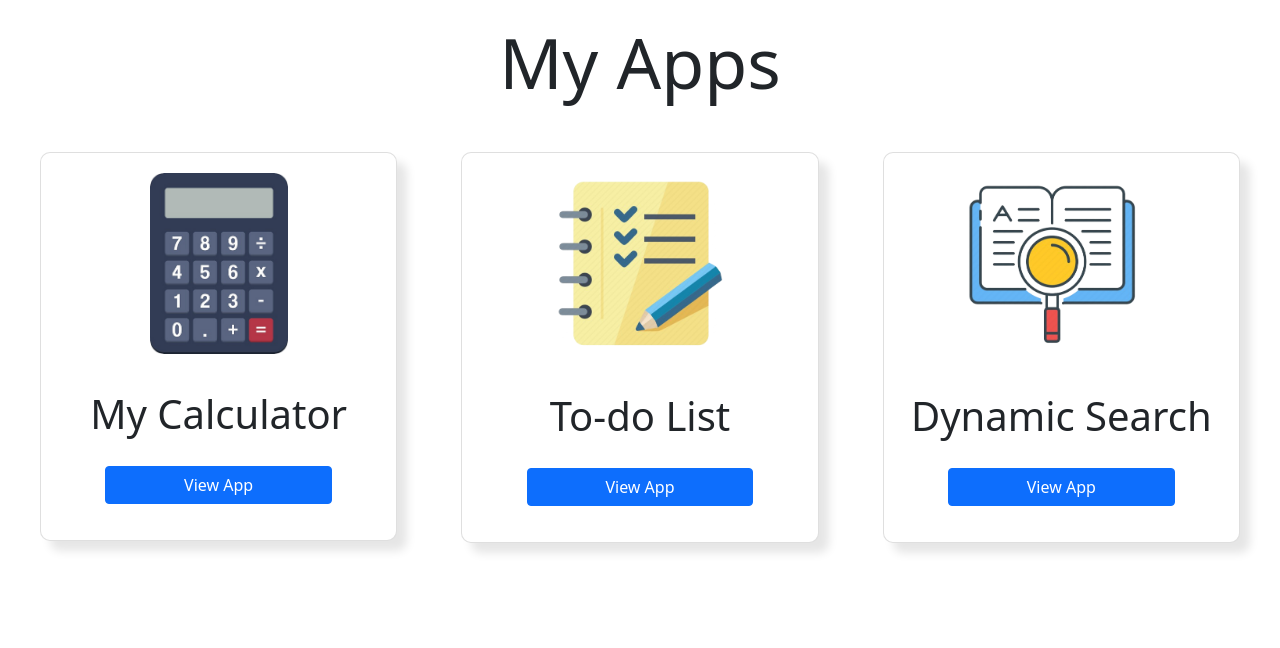
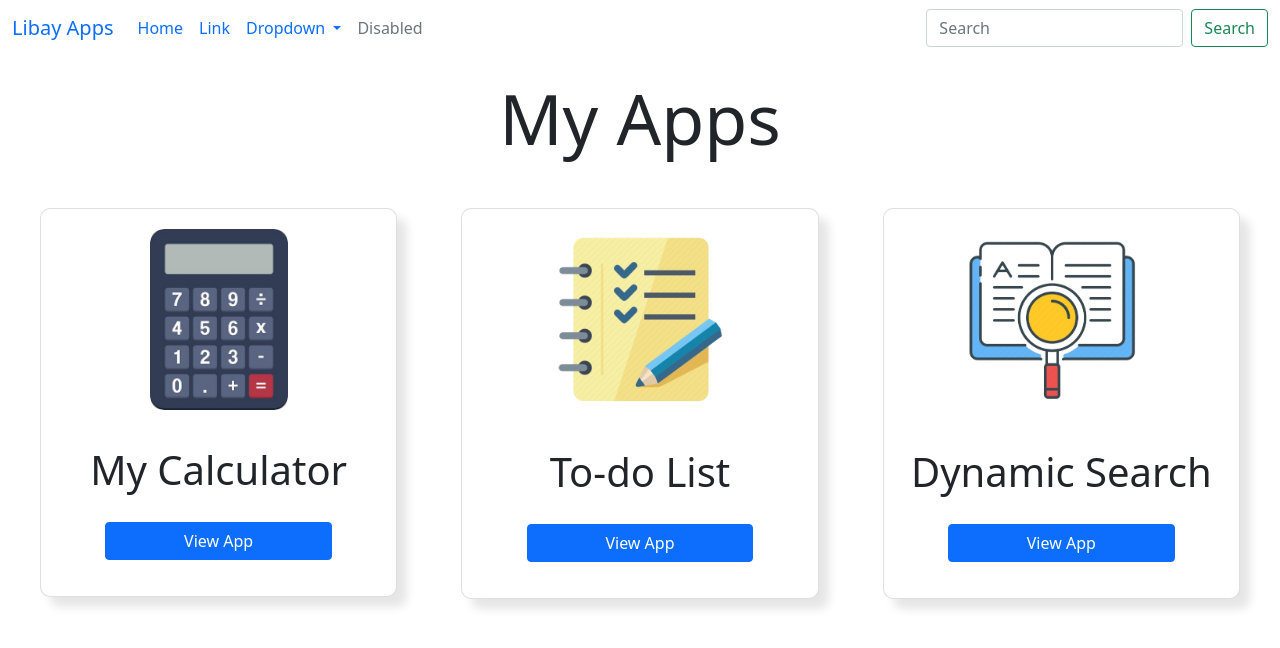
Before and after one commit to anjlibay/libay-my-app, a plain HTML site: page index.html in a window 1280 px wide. Drawn offline with nearby package versions, Linux system fonts and the light colour scheme.

Commit message:
Added nabvar in the index.html

```diff
--- a/index.html
+++ b/index.html
@@ -40,6 +40,42 @@
         }
     </style>
 </head>
+<nav class="navbar navbar-expand-lg bg-body-tertiary">
+    <div class="container-fluid">
+      <a class="navbar-brand" href="#">Libay Apps</a>
+      <button class="navbar-toggler" type="button" data-bs-toggle="collapse" data-bs-target="#navbarSupportedContent" aria-controls="navbarSupportedContent" aria-expanded="false" aria-label="Toggle navigation">
+        <span class="navbar-toggler-icon"></span>
+      </button>
+      <div class="collapse navbar-collapse" id="navbarSupportedContent">
+        <ul class="navbar-nav me-auto mb-2 mb-lg-0">
+          <li class="nav-item">
+            <a class="nav-link active" aria-current="page" href="#">Home</a>
+          </li>
+          <li class="nav-item">
+            <a class="nav-link" href="#">Link</a>
+          </li>
+          <li class="nav-item dropdown">
+            <a class="nav-link dropdown-toggle" href="#" role="button" data-bs-toggle="dropdown" aria-expanded="false">
+              Dropdown
+            </a>
+            <ul class="dropdown-menu">
+              <li><a class="dropdown-item" href="#">Action</a></li>
+              <li><a class="dropdown-item" href="#">Another action</a></li>
+              <li><hr class="dropdown-divider"></li>
+              <li><a class="dropdown-item" href="#">Something else here</a></li>
+            </ul>
+          </li>
+          <li class="nav-item">
+            <a class="nav-link disabled" aria-disabled="true">Disabled</a>
+          </li>
+        </ul>
+        <form class="d-flex" role="search">
+          <input class="form-control me-2" type="search" placeholder="Search" aria-label="Search">
+          <button class="btn btn-outline-success" type="submit">Search</button>
+        </form>
+      </div>
+    </div>
+  </nav>
 <body>
     <div class="row";>
         <h1 id="title">My Apps</h1>
```
